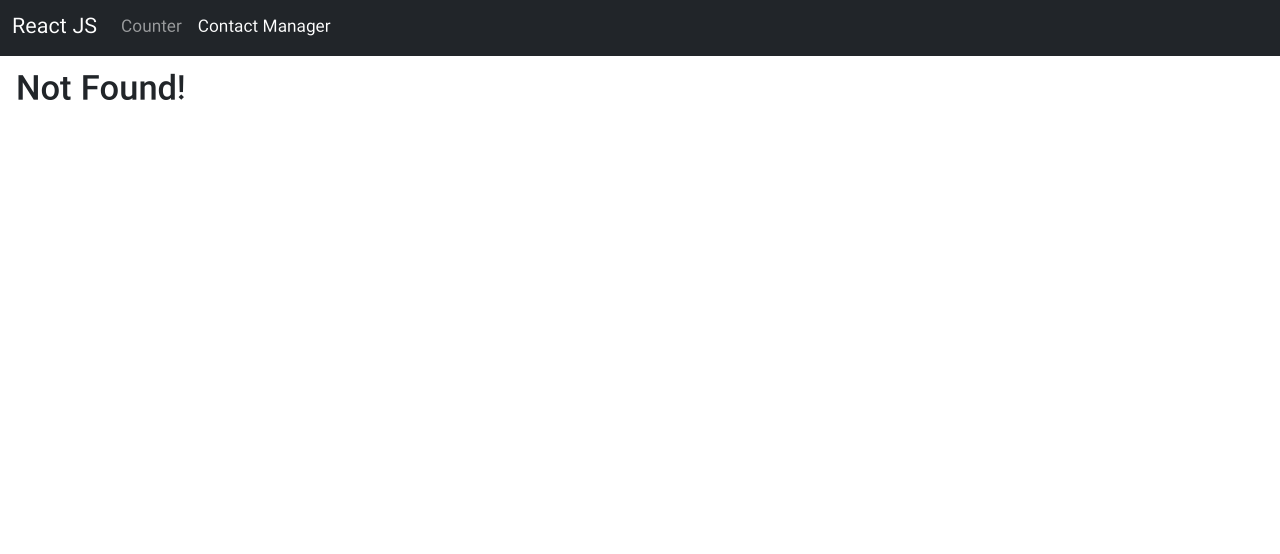
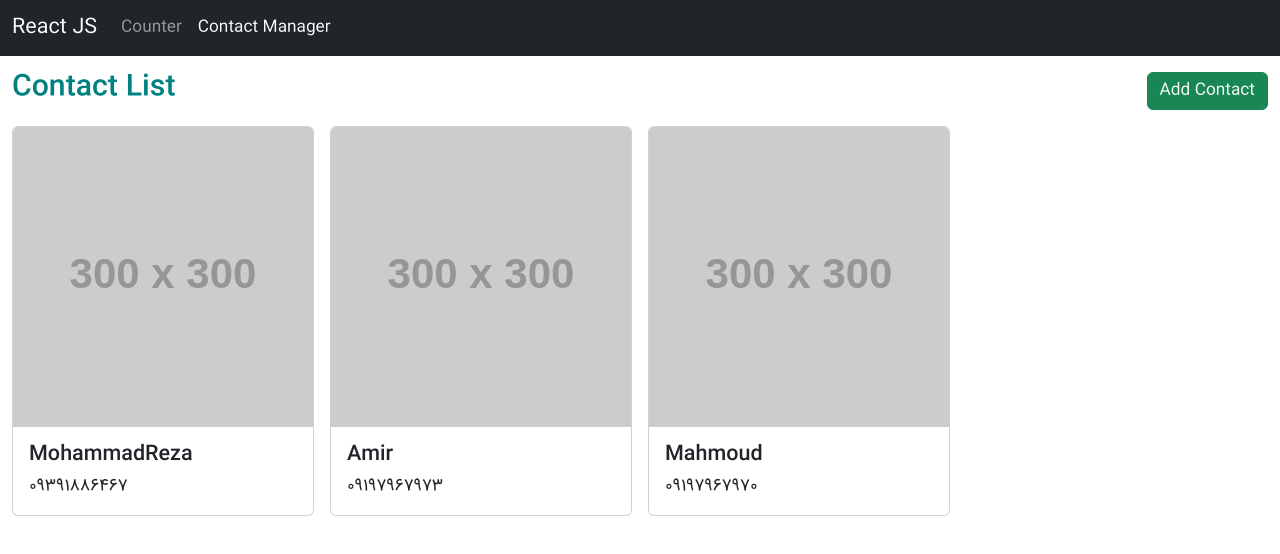
Before and after one commit to mohammadreza99/react-train, a React (Create React App) app: page /contact-list in a window 1280 px wide. Before the commit this address had no page. Shown: the top 554 px of the page. Built offline with nearby package versions, Linux system fonts and the light colour scheme.

Commit message:
create ContactList.jsx

```diff
--- a/src/index.js
+++ b/src/index.js
@@ -6,6 +6,8 @@ import {BrowserRouter, Navigate, Route, Routes} from "react-router-dom";
 import './assets/css/style.scss';
 import App from "./App";
 import Counter from "./pages/Counter.func";
+import ContactList from "./pages/ContactList";
+import ContactModify from "./pages/ContactModify";
 // import Counter from "./pages/Counter.class";
 
 const root = ReactDom.createRoot(document.getElementById('root'));
@@ -15,6 +17,8 @@ root.render(
             <Routes>
                 <Route path="/" element={<App/>}>
                     <Route path="/counter" element={<Counter/>}/>
+                    <Route path="/contact-list" element={<ContactList/>}/>
+                    <Route path="/contact-modify" element={<ContactModify/>}/>
                     <Route path="/" element={<Navigate to="/counter"/>}/>
                     <Route path="*" element={<h2 className="p-3">Not Found!</h2>}/>
                 </Route>
--- /dev/null
+++ b/src/pages/ContactList.jsx
@@ -0,0 +1,29 @@
+import {useState} from "react";
+import ContactItem from "../components/ContactItem";
+import {Link} from "react-router-dom";
+
+const ContactList = () => {
+    const contact = [
+        {id: '1', image: 'https://via.placeholder.com/300', name: 'MohammadReza', phone: '09391886467'},
+        {id: '2', image: 'https://via.placeholder.com/300', name: 'Amir', phone: '09197967973'},
+        {id: '3', image: 'https://via.placeholder.com/300', name: 'Mahmoud', phone: '09197967970'},
+    ]
+    const [contacts, setContacts] = useState(contact)
+    return (
+        <>
+            <div className="container-fluid py-3">
+                <div className="d-flex justify-content-between mb-3">
+                    <h3 className="mb-0">Contact List</h3>
+                    <Link to="/contact-modify" className="btn btn-success">Add Contact</Link>
+                </div>
+                <div className="row row-cols-1 row-cols-md-2 row-cols-lg-4 g-3">
+                    {
+                        contacts.map(c => <div className="col"><ContactItem key={c.id} contact={c}/></div>)
+                    }
+                </div>
+            </div>
+        </>
+    )
+}
+
+export default ContactList;
```
